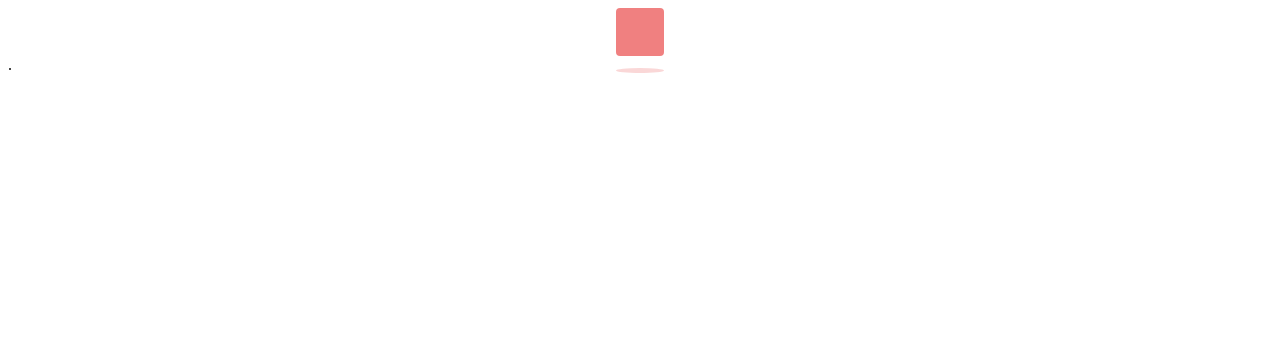
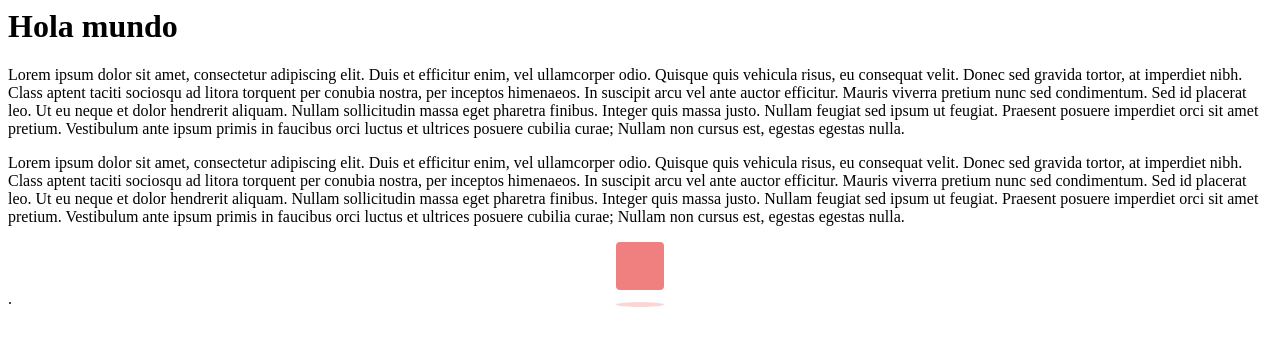
Before and after one commit to ctorresolarte/prubaGit, a plain HTML site: page index.html in a window 1280 px wide. Drawn offline with Linux system fonts and the light colour scheme.

Commit message:
agrege otro parrafo

```diff
--- a/index.html
+++ b/index.html
@@ -1,4 +1,17 @@
 <html>
+
+  <header>
+	<h1>Hola mundo</h1>
+  </header>
+
+  <main>
+  	<p>Lorem ipsum dolor sit amet, consectetur adipiscing elit. Duis et efficitur enim, vel ullamcorper odio. Quisque quis vehicula risus, eu consequat velit. Donec sed gravida tortor, at imperdiet nibh. Class aptent taciti sociosqu ad litora torquent per conubia nostra, per inceptos himenaeos. In suscipit arcu vel ante auctor efficitur. Mauris viverra pretium nunc sed condimentum. Sed id placerat leo. Ut eu neque et dolor hendrerit aliquam. Nullam sollicitudin massa eget pharetra finibus. Integer quis massa justo. Nullam feugiat sed ipsum ut feugiat. Praesent posuere imperdiet orci sit amet pretium. Vestibulum ante ipsum primis in faucibus orci luctus et ultrices posuere cubilia curae; Nullam non cursus est, egestas egestas nulla.</p>
+	<p>Lorem ipsum dolor sit amet, consectetur adipiscing elit. Duis et efficitur enim, vel ullamcorper odio. Quisque quis vehicula risus, eu consequat velit. Donec sed gravida tortor, at imperdiet nibh. Class aptent taciti sociosqu ad litora torquent per conubia nostra, per inceptos himenaeos. In suscipit arcu vel ante auctor efficitur. Mauris viverra pretium nunc sed condimentum. Sed id placerat leo. Ut eu neque et dolor hendrerit aliquam. Nullam sollicitudin massa eget pharetra finibus. Integer quis massa justo. Nullam feugiat sed ipsum ut feugiat. Praesent posuere imperdiet orci sit amet pretium. Vestibulum ante ipsum primis in faucibus orci luctus et ultrices posuere cubilia curae; Nullam non cursus est, egestas egestas nulla.</p>
+  </main>
+
+
+
+
 <style>
 	.loader {
   width: 48px;
```
